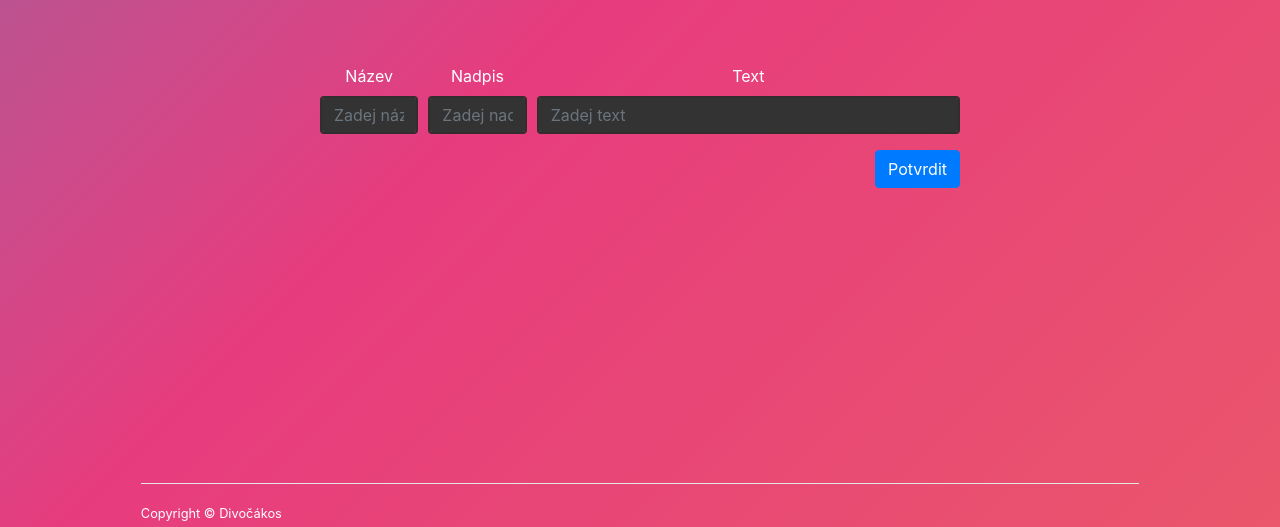
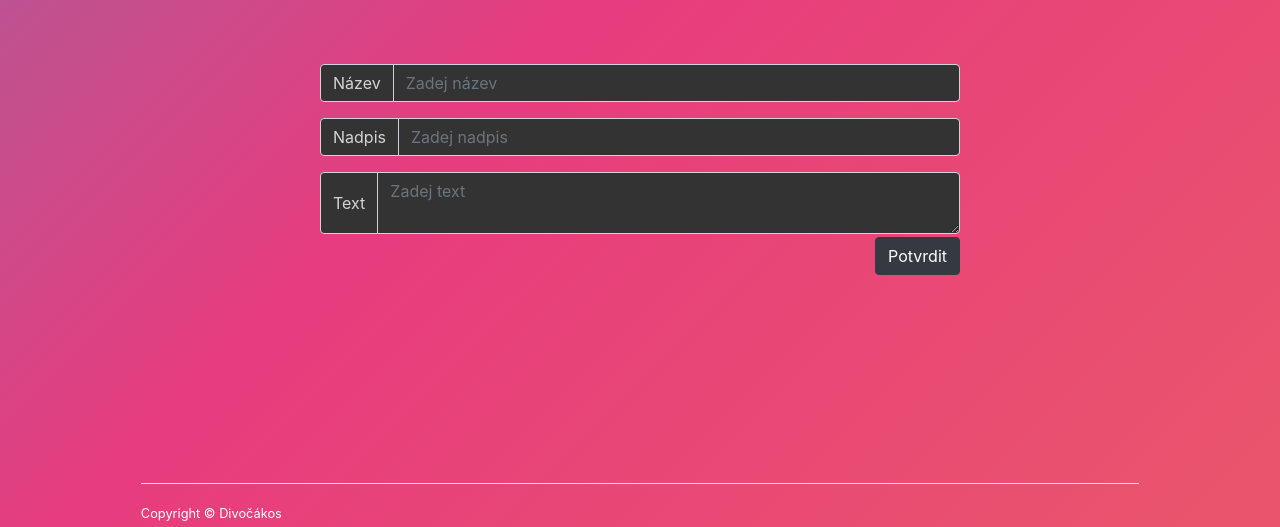
Before and after one commit to matej-kaska/NoSQL, a Flask app: page /localdb in a window 1280 px wide. Shown: the part 273-800 px from the top of the page. Run offline with Flask 3, Linux system fonts and the light colour scheme; parts of the project's set-up code (start-up, migrations or seed data) failed here and were passed over.

Commit message:
další frontend update

```diff
--- a/app.py
+++ b/app.py
@@ -100,7 +100,7 @@ mariadb.init_app(flaskAPR)
 mariadb.create_all()
 
 r = Redis(host=logins["server-ip"], port=6379)
-redisTimeout = 1
+redisTimeout = 60
 backupDeleter()
 
 clientMongo = MongoClient(logins["mongo"])
--- a/templates/localdb.html
+++ b/templates/localdb.html
@@ -24,22 +24,26 @@
 <section class="section" id="Odeslat text" style="color: white; padding-left: 25%; padding-right: 25%">
   <form action="" method="post">
     <fieldset>
-      <div class="form-row">
-        <div class="col-md-2 mb-3">
-          <label for="forNazev">Název</label>
-          <input style="border: 2px solid #332D2D;" id="forNazev" type="text" class="form-control" name="nazev" placeholder="Zadej název" required/>
+      <div class="input-group mb-3">
+        <div class="input-group-prepend">
+          <span class="input-group-text" id="basic-addon1">Název</span>
         </div>
-        <div class="col-md-2 mb-3">
-          <label for="forNadpis">Nadpis</label>
-          <input style="border: 2px solid #332D2D;" id="forNadpis" type="text" class="form-control" name="nadpis" placeholder="Zadej nadpis" required/>
+        <input id="forNazev" type="text" class="form-control" name="nazev" placeholder="Zadej název" required style="background-color: #333333; color: white"/>
+      </div>
+      <div class="input-group mb-3">
+        <div class="input-group-prepend">
+          <span class="input-group-text" id="basic-addon1">Nadpis</span>
         </div>
-        <div class="col-md-8 mb-3">
-          <label for="textLocal">Text</label>
-          <input style="border: 2px solid #332D2D;" id="textLocal" type="text" class="form-control" name="text" placeholder="Zadej text" required/>
+        <input id="forNadpis" type="text" class="form-control" name="nadpis" placeholder="Zadej nadpis" required style="background-color: #333333; color: white"/>
+      </div>
+      <div class="input-group">
+        <div class="input-group-prepend">
+          <span class="input-group-text">Text</span>
         </div>
+        <textarea id="textLocal" type="text" class="form-control" name="text" placeholder="Zadej text" required style="background-color: #333333; color: white"></textarea>
       </div>
       <div class="float-right">
-        <button class="btn btn-primary" type="submit" name="btn" value="send" style="justify-content: left">
+        <button class="btn btn-dark" type="submit" name="btn" value="send" style="justify-content: left; margin-top: 3px;">
           Potvrdit
         </button>
       </div>
```
Also changed, not shown: templates/mongo.html (+6 -2 lines), templates/redis.html (+2 -6 lines).
